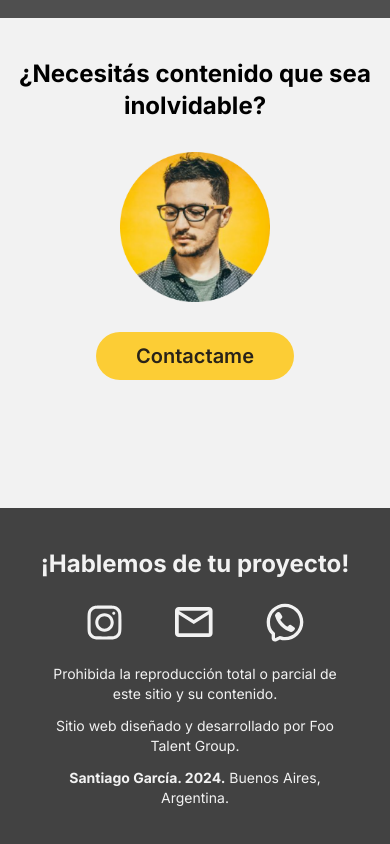
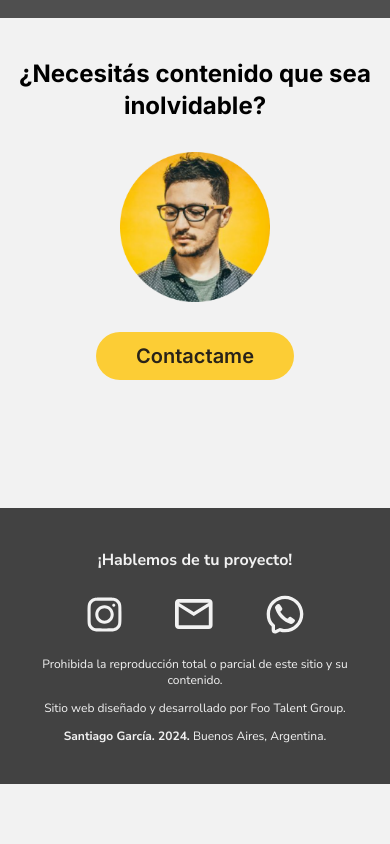
Before and after one commit to FooTalent/Landing-SantiCuoreph, a Next.js app: page / in a window 390 px wide. Shown: the part 2487-3331 px from the top of the page. After the commit the page ends 3271 px from the top, so only its background shows below. Built offline with nearby package versions, Linux system fonts and the light colour scheme; grey boxes are pictures that could not be loaded.

Commit message:
tamanio de fuente en footer

```diff
--- a/src/app/Componentes/Footer.tsx
+++ b/src/app/Componentes/Footer.tsx
@@ -4,22 +4,44 @@ import Whatsapp from "../Icon/Whatsapp";
 const Footer = () => {
   return (
     <>
-      <footer className="bg-fondoGris flex flex-col justify-center items-center text-center text-fondoBlanco gap-3 p-10 overflow-hidden nunitoSans font-normal text-base">
-        <h4 className="text-2xl font-bold">¡Hablemos de tu proyecto!</h4>
-        <picture className="flex flex flex-row justify-center items-center gap-8">
-        <hr  className="min-w-[500px] hidden lg:block"></hr>
-        <a href='https://www.instagram.com/santicuore.ph/' target="_blank" className='p-2.5'><Instagram /></a>
-        <a href='mailto:santi@gmail.com' className='p-2.5'><Mail /></a>
-        <a href='https://api.whatsapp.com/send/?phone=5491153748531&text=%C2%A1Hola%2C+Santi%21+Estoy+interesado+en+tus+servicios.&type=phone_number&app_absent=0' target="_blank" className='p-2.5'><Whatsapp size={40} /></a>
-        <hr className="min-w-[500px] hidden lg:block"></hr>
+      <footer className="bg-fondoGris flex flex-col justify-center items-center text-center text-fondoBlanco gap-3 p-10 overflow-hidden font-nunitoSans font-normal text-base">
+        <h4 className="text-base lg:text-2xl font-bold">
+          ¡Hablemos de tu proyecto!
+        </h4>
+        <picture className="flex flex-row justify-center items-center gap-8">
+          <hr className="min-w-[500px] hidden lg:block"></hr>
+          <a
+            href="https://www.instagram.com/santicuore.ph/"
+            target="_blank"
+            className="p-2.5"
+          >
+            <Instagram />
+          </a>
+          <a href="mailto:santi@gmail.com" className="p-2.5">
+            <Mail />
+          </a>
+          <a
+            href="https://api.whatsapp.com/send/?phone=5491153748531&text=%C2%A1Hola%2C+Santi%21+Estoy+interesado+en+tus+servicios.&type=phone_number&app_absent=0"
+            target="_blank"
+            className="p-2.5"
+          >
+            <Whatsapp size={40} />
+          </a>
+          <hr className="min-w-[500px] hidden lg:block"></hr>
         </picture>
-        <p className="text-sm lg:text-base">Prohibida la reproducción total o parcial de este sitio y su contenido.</p>
-        <p className="text-sm lg:text-base">Sitio web diseñado y desarrollado por Foo Talent Group.</p>
-        <p className="text-sm lg:text-base"><b>Santiago García. 2024.</b> Buenos Aires, Argentina.</p>
-       </footer>
+        <p className="text-xs lg:text-base">
+          Prohibida la reproducción total o parcial de este sitio y su
+          contenido.
+        </p>
+        <p className="text-xs lg:text-base">
+          Sitio web diseñado y desarrollado por Foo Talent Group.
+        </p>
+        <p className="text-xs lg:text-base">
+          <b>Santiago García. 2024.</b> Buenos Aires, Argentina.
+        </p>
+      </footer>
+    </>
+  );
+};
 
-       </>
-    )
-}
-
-export default Footer
+export default Footer;
```
